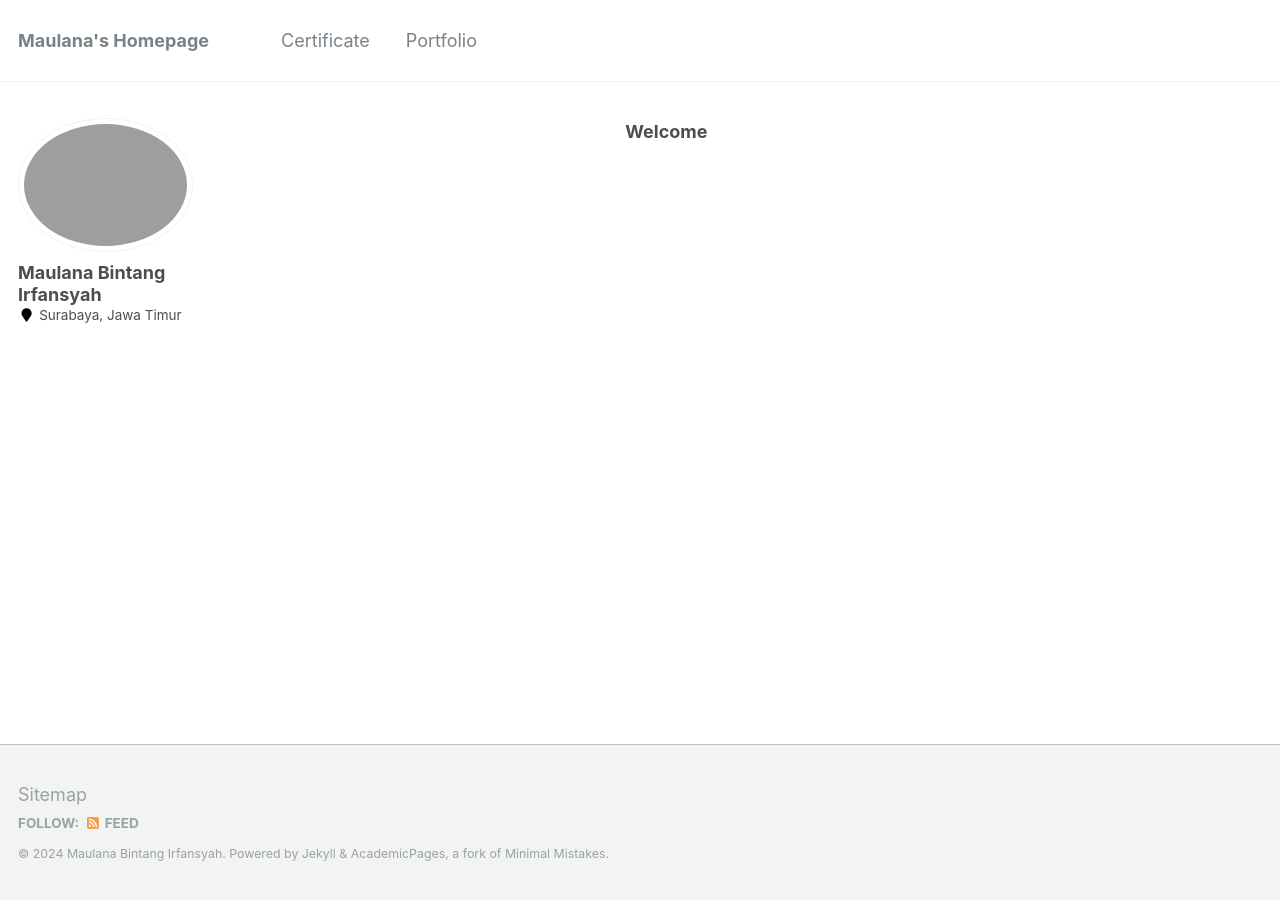
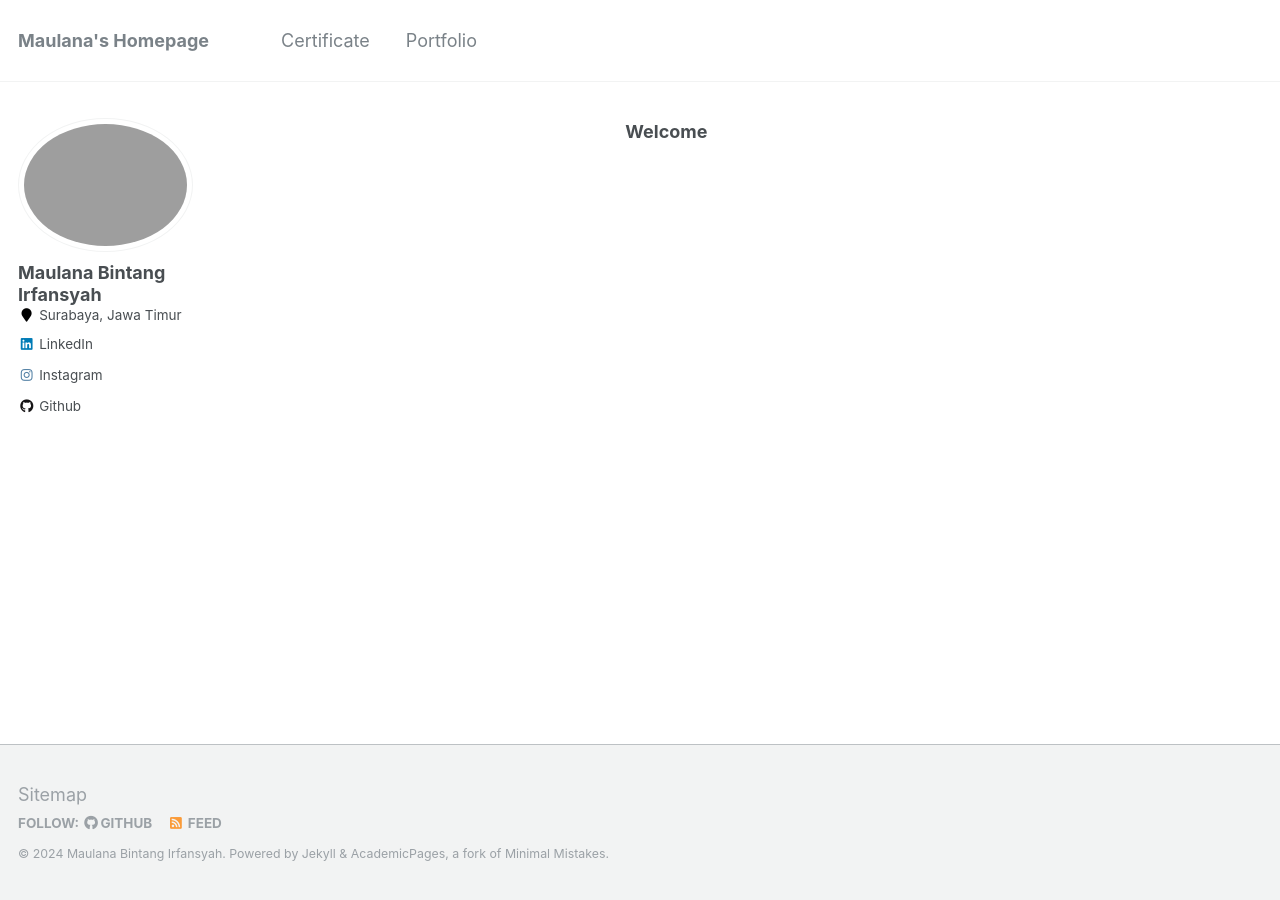
Before and after one commit to maulanabin/maulanabin.github.io, a Jekyll site: the page built from _pages/about.md, in a window 1280 px wide. Built offline with Jekyll 4.4.1, drawn with Linux system fonts in a browser that asks for light colours; some of the changed lines change nothing that is shown.

Commit message:
Edit config.yml

```diff
--- a/_config.yml
+++ b/_config.yml
@@ -96,13 +96,13 @@ author:
   flickr           :
   facebook         :
   foursquare       :
-  github           :
+  github           : "maulanabin"
   google_plus      :
   keybase          :
-  instagram        :
+  instagram        : "mbi_lanabin"
   impactstory      : #"https://profiles.impactstory.org/u/xxxx-xxxx-xxxx-xxxx"
   lastfm           :
-  linkedin         :
+  linkedin         : "maulanabintangirfansyah/"
   orcid            :
   pinterest        :
   soundcloud       :
```
